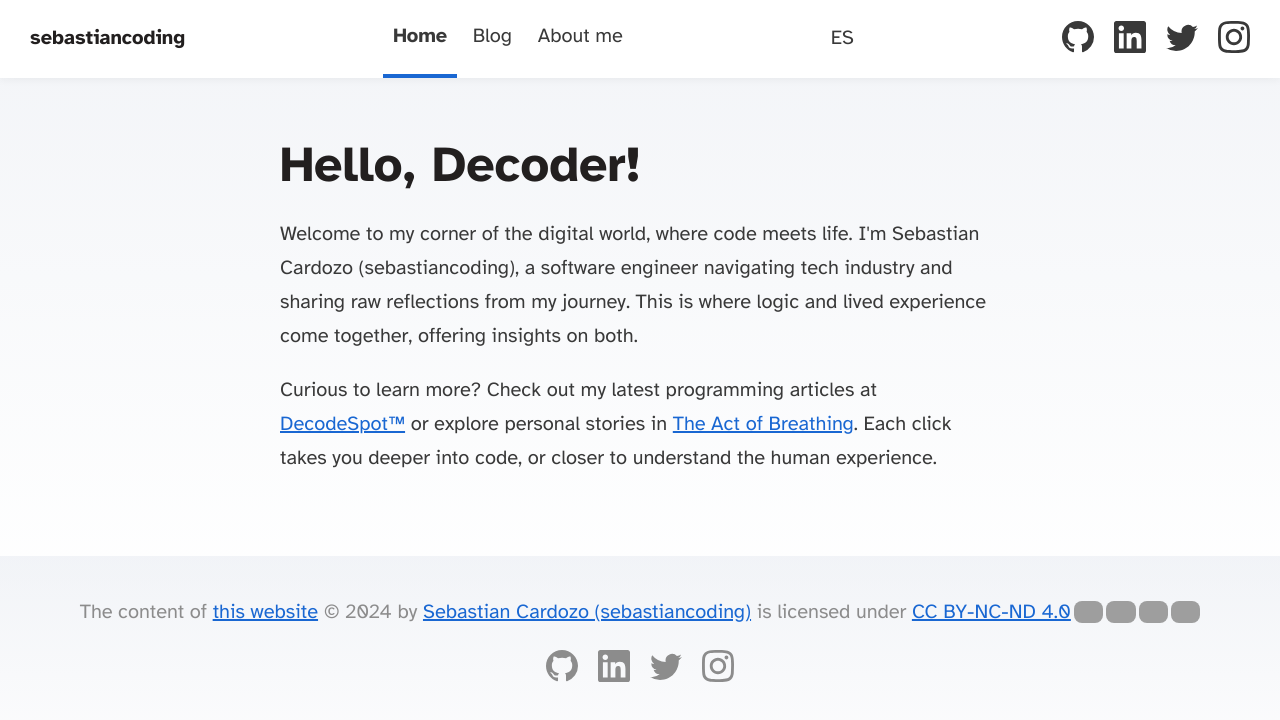
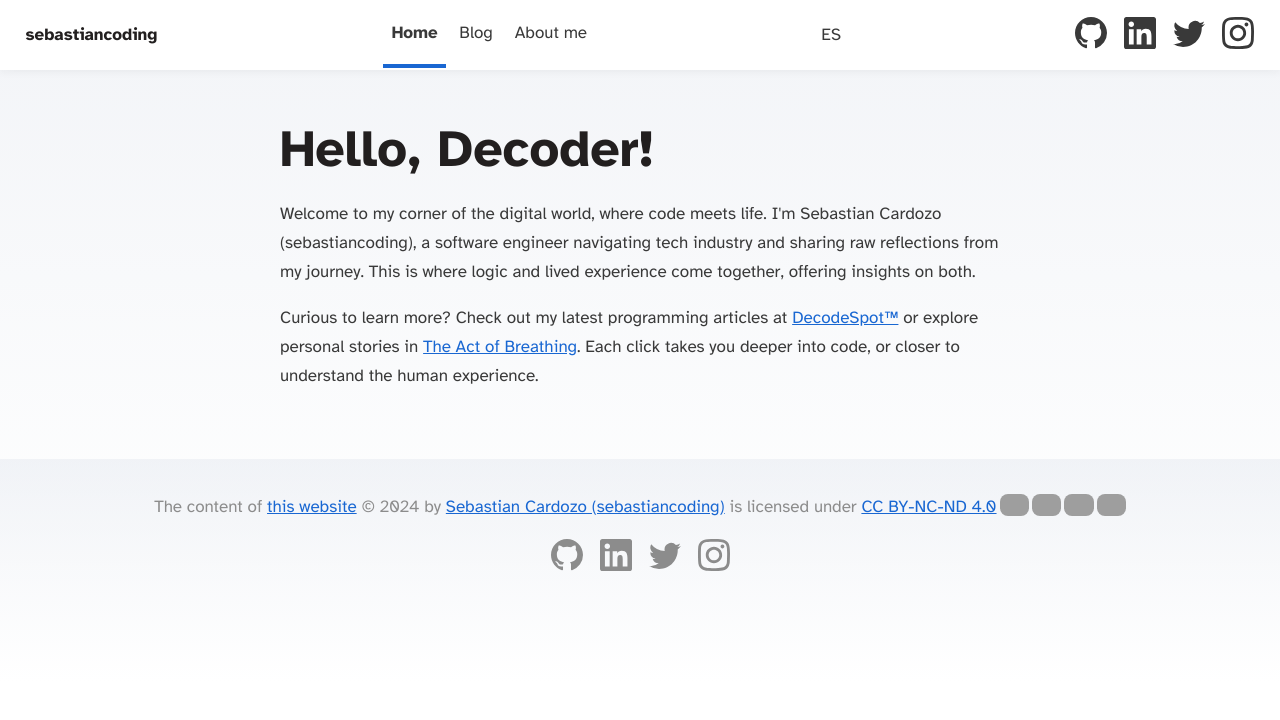
Before and after one commit to sebastian-coding/sebastiancoding-website, an Astro site: page / in a window 1280 px wide. Built offline with nearby package versions, Linux system fonts and the light colour scheme; Astro itself is replaced by a stand-in of ours; grey boxes are pictures that could not be loaded.

Commit message:
Adjust font size

```diff
--- a/src/styles/global.css
+++ b/src/styles/global.css
@@ -42,7 +42,7 @@ body {
     word-wrap: break-word;
     overflow-wrap: break-word;
     color: rgb(var(--gray-dark));
-    font-size: 20px;
+    font-size: 17px;
     line-height: 1.7;
 }
 
@@ -65,23 +65,23 @@ h6 {
 }
 
 h1 {
-    font-size: 2.5em;
+    font-size: 3.052em;
 }
 
 h2 {
-    font-size: 2em;
+    font-size: 2.441em;
 }
 
 h3 {
-    font-size: 1.6em;
+    font-size: 1.953em;
 }
 
 h4 {
-    font-size: 1.28em;
+    font-size: 1.563em;
 }
 
 h5 {
-    font-size: 1.024em;
+    font-size: 1.25em;
 }
 
 strong,
```
